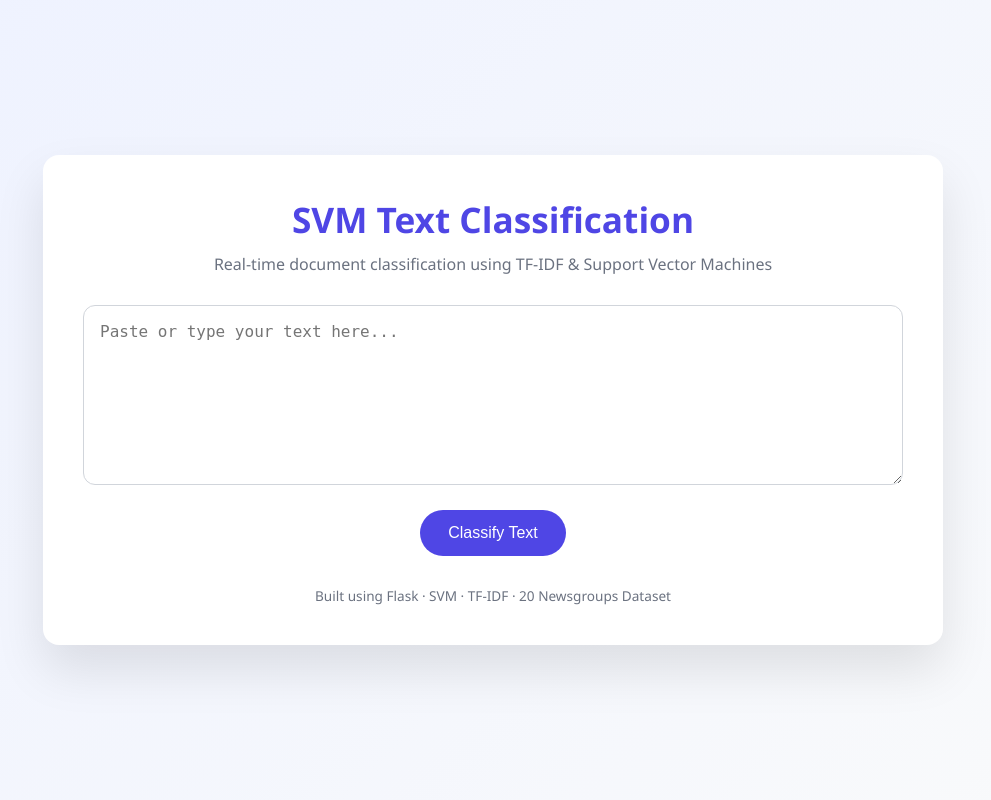
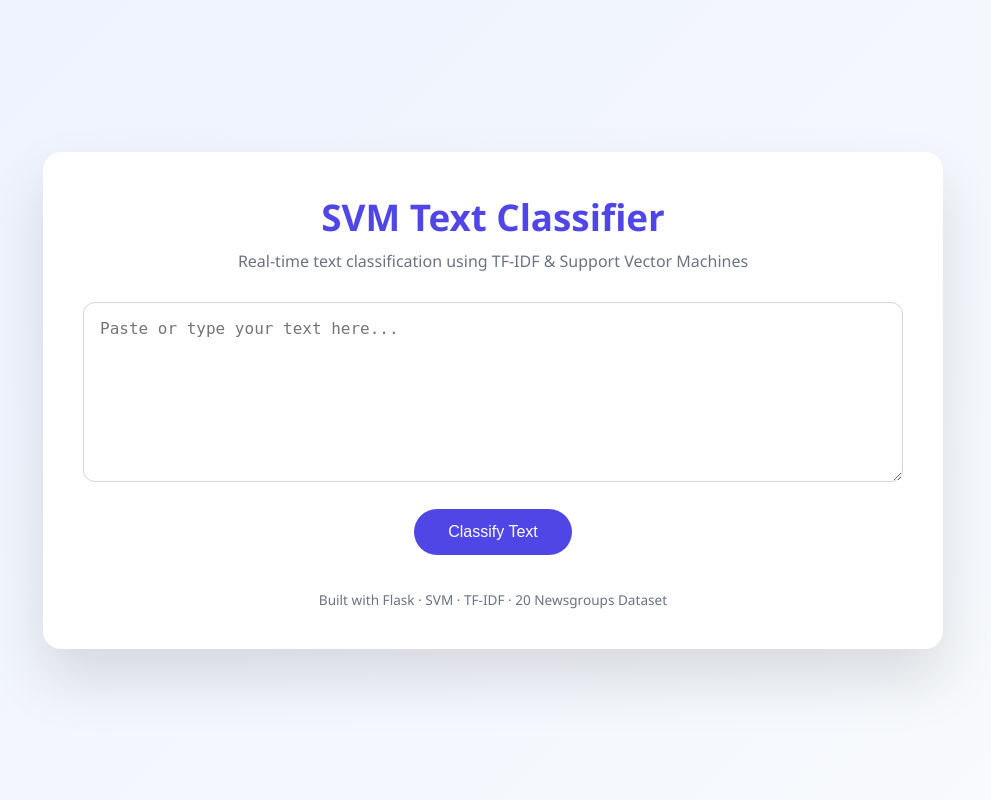
Before and after one commit to Harini-j-2005/SVM-, a Flask app: page / in a window 1280 px wide. Shown: the whole page, without its empty margins (147-1138 px from the left). Run offline with Flask 3, Linux system fonts and the light colour scheme; parts of the project's set-up code (start-up, migrations or seed data) failed here and were passed over.

Commit message:
Enhance UI for better user experience

```diff
--- a/app.py
+++ b/app.py
@@ -1,17 +1,21 @@
 from flask import Flask, render_template, request
 import pickle
+import os
 
-app = Flask(__name__)
+# ---------- Flask App Initialization ----------
+BASE_DIR = os.path.dirname(os.path.abspath(__file__))
+TEMPLATE_DIR = os.path.join(BASE_DIR, "templates")
 
-# Load trained model
-with open("model/svm_model.pkl", "rb") as f:
+app = Flask(__name__, template_folder=TEMPLATE_DIR)
+
+# ---------- Load Model & Vectorizer ----------
+with open(os.path.join(BASE_DIR, "model", "svm_model.pkl"), "rb") as f:
     model = pickle.load(f)
 
-# Load vectorizer
-with open("model/tfidf_vectorizer.pkl", "rb") as f:
+with open(os.path.join(BASE_DIR, "model", "tfidf_vectorizer.pkl"), "rb") as f:
     vectorizer = pickle.load(f)
 
-# Class labels (20 Newsgroups)
+# ---------- Class Labels ----------
 categories = [
     'alt.atheism', 'comp.graphics', 'comp.os.ms-windows.misc',
     'comp.sys.ibm.pc.hardware', 'comp.sys.mac.hardware',
@@ -23,6 +27,7 @@ categories = [
     'talk.religion.misc'
 ]
 
+# ---------- Routes ----------
 @app.route("/", methods=["GET", "POST"])
 def index():
     prediction = None
@@ -35,5 +40,6 @@ def index():
 
     return render_template("index.html", prediction=prediction)
 
+# ---------- Run App ----------
 if __name__ == "__main__":
     app.run(debug=True)
--- a/templates/index.html
+++ b/templates/index.html
@@ -8,11 +8,10 @@
     <style>
         :root {
             --primary: #4f46e5;
-            --secondary: #eef2ff;
-            --bg: #f9fafb;
+            --bg: #f8fafc;
+            --card: #ffffff;
             --text: #111827;
             --muted: #6b7280;
-            --card: #ffffff;
             --success: #16a34a;
         }
 
@@ -23,7 +22,7 @@
         body {
             margin: 0;
             font-family: "Segoe UI", system-ui, sans-serif;
-            background: linear-gradient(135deg, #eef2ff, #f9fafb);
+            background: linear-gradient(135deg, #eef2ff, #f8fafc);
             min-height: 100vh;
             display: flex;
             align-items: center;
@@ -35,9 +34,9 @@
             width: 100%;
             max-width: 900px;
             background: var(--card);
-            border-radius: 16px;
+            border-radius: 18px;
             padding: 40px;
-            box-shadow: 0 25px 50px rgba(0,0,0,0.1);
+            box-shadow: 0 30px 60px rgba(0, 0, 0, 0.12);
         }
 
         .header {
@@ -47,12 +46,12 @@
 
         .header h1 {
             margin: 0;
-            font-size: 2.2rem;
+            font-size: 2.3rem;
             color: var(--primary);
         }
 
         .header p {
-            margin-top: 10px;
+            margin-top: 8px;
             color: var(--muted);
             font-size: 1rem;
         }
@@ -71,37 +70,37 @@
 
         textarea:focus {
             border-color: var(--primary);
-            box-shadow: 0 0 0 3px rgba(79,70,229,0.15);
+            box-shadow: 0 0 0 3px rgba(79, 70, 229, 0.15);
         }
 
         .actions {
             display: flex;
             justify-content: center;
-            margin-top: 20px;
+            margin-top: 22px;
         }
 
         button {
             background: var(--primary);
-            color: white;
+            color: #ffffff;
             border: none;
-            padding: 14px 28px;
+            padding: 14px 34px;
             font-size: 1rem;
             border-radius: 999px;
             cursor: pointer;
-            transition: transform 0.15s, box-shadow 0.15s, background 0.15s;
+            transition: transform 0.15s ease, box-shadow 0.15s ease, background 0.15s ease;
         }
 
         button:hover {
             background: #4338ca;
-            transform: translateY(-1px);
-            box-shadow: 0 10px 20px rgba(79,70,229,0.25);
+            transform: translateY(-2px);
+            box-shadow: 0 12px 25px rgba(79, 70, 229, 0.3);
         }
 
         .result {
             margin-top: 35px;
-            padding: 20px;
-            border-radius: 12px;
-            background: var(--secondary);
+            padding: 22px;
+            border-radius: 14px;
+            background: #eef2ff;
             border-left: 6px solid var(--success);
             animation: fadeIn 0.4s ease-in-out;
         }
@@ -112,12 +111,13 @@
         }
 
         .category {
-            font-size: 1.3rem;
+            font-size: 1.4rem;
             font-weight: 600;
+            margin-top: 6px;
         }
 
         footer {
-            margin-top: 30px;
+            margin-top: 35px;
             text-align: center;
             font-size: 0.85rem;
             color: var(--muted);
@@ -126,7 +126,7 @@
         @keyframes fadeIn {
             from {
                 opacity: 0;
-                transform: translateY(6px);
+                transform: translateY(8px);
             }
             to {
                 opacity: 1;
@@ -140,7 +140,7 @@
             }
 
             .header h1 {
-                font-size: 1.7rem;
+                font-size: 1.8rem;
             }
         }
     </style>
@@ -150,8 +150,8 @@
 <div class="container">
 
     <div class="header">
-        <h1>SVM Text Classification</h1>
-        <p>Real-time document classification using TF-IDF & Support Vector Machines</p>
+        <h1>SVM Text Classifier</h1>
+        <p>Real-time text classification using TF-IDF & Support Vector Machines</p>
     </div>
 
     <form method="POST">
@@ -170,7 +170,7 @@
     {% endif %}
 
     <footer>
-        Built using Flask · SVM · TF-IDF · 20 Newsgroups Dataset
+        Built with Flask · SVM · TF-IDF · 20 Newsgroups Dataset
     </footer>
 
 </div>
```
